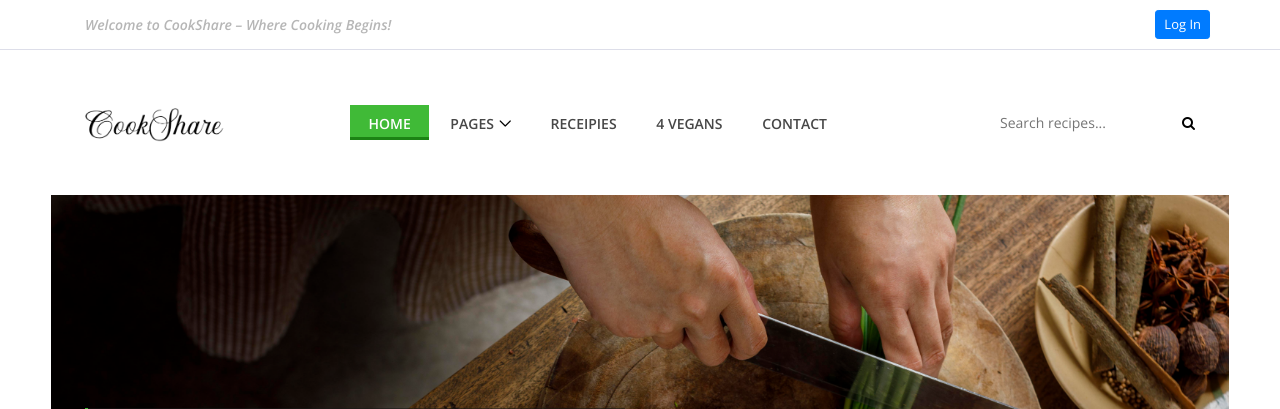
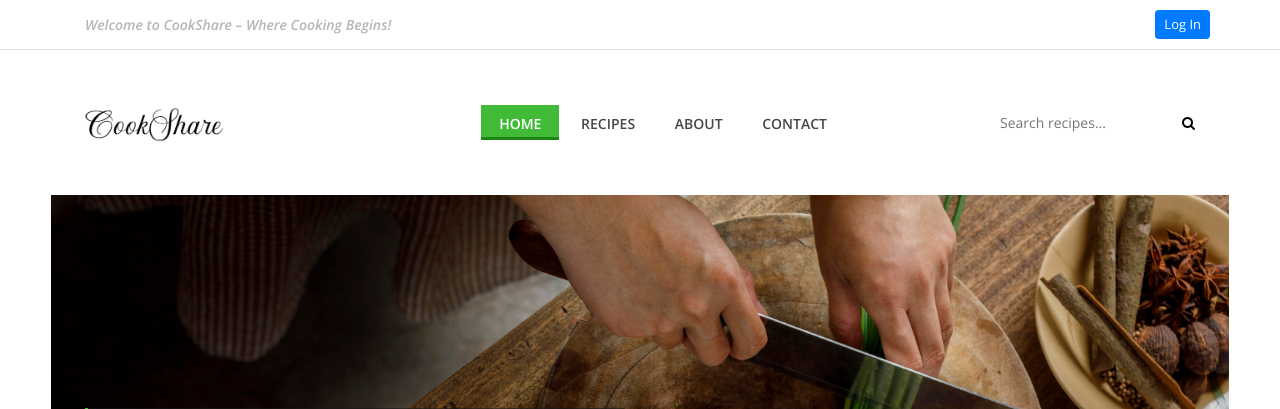
Before and after one commit to ann-jo-mathew/recipe_system, a Django app: page / in a window 1280 px wide. Shown: the top 409 px of the page. Run offline with Django 5.2, Linux system fonts and the light colour scheme; data that the repository does not hold is empty; some libraries are stand-ins or nearby versions; some web fonts are replaced.

Commit message:
navbar of home.html some changes

```diff
--- a/recipe/recipeApp/static/recipeApp/style.css
+++ b/recipe/recipeApp/static/recipeApp/style.css
@@ -688,7 +688,7 @@ textarea:focus {
   .single-best-receipe-area img {
     border-bottom: 3px solid #40ba37; }
   .single-best-receipe-area .receipe-content {
-    padding-top: 30px;
+    padding-top: 0px;
     text-align: center; }
     .single-best-receipe-area .receipe-content h5 {
       font-size: 18px;
@@ -1499,10 +1499,10 @@ height: 100%;
   .pagination-list a {
       text-decoration: none;
       padding: 8px 12px;
-      background-color: #007bff;
+      background-color: #1bc137;
       color: white;
       border-radius: 5px;
   }
   .pagination-list a:hover {
-      background-color: #0056b3;
+      background-color: #00801a;
   }
--- a/recipe/recipeApp/templates/recipeApp/base.html
+++ b/recipe/recipeApp/templates/recipeApp/base.html
@@ -113,89 +113,30 @@
 
                         <!-- Nav Start -->
                         <div class="classynav">
+                        <ul>
+                                <li class="active"><a href="{% url 'index' %}">Home</a></li>
+                                <li><a href="{%url 'recipes' %}">Recipes</a></li>
+                                <li><a href="{receipe-post.html}">About</a></li>
+                                <li><a href="contact.html">Contact</a></li>
+                            </ul>
+                        <!--{% if user.is_authenticated %}
+                        <div class="navbar-before-login">
                             <ul>
                                 <li class="active"><a href="{% url 'index' %}">Home</a></li>
-                                <li><a href="#">Pages</a>
-                                    <ul class="dropdown">
-                                        <li><a href="index.html">Home</a></li>
-                                        <li><a href="about.html">About Us</a></li>
-                                        <li><a href="blog-post.html">Blog Post</a></li>
-                                        <li><a href="receipe-post.html">Receipe Post</a></li>
-                                        <li><a href="contact.html">Contact</a></li>
-                                        <li><a href="elements.html">Elements</a></li>
-                                        <li><a href="#">Dropdown</a>
-                                            <ul class="dropdown">
-                                                <li><a href="index.html">Home</a></li>
-                                                <li><a href="about.html">About Us</a></li>
-                                                <li><a href="blog-post.html">Blog Post</a></li>
-                                                <li><a href="receipe-post.html">Receipe Post</a></li>
-                                                <li><a href="contact.html">Contact</a></li>
-                                                <li><a href="elements.html">Elements</a></li>
-                                                <li><a href="#">Dropdown</a>
-                                                    <ul class="dropdown">
-                                                        <li><a href="index.html">Home</a></li>
-                                                        <li><a href="about.html">About Us</a></li>
-                                                        <li><a href="blog-post.html">Blog Post</a></li>
-                                                        <li><a href="receipe-post.html">Receipe Post</a></li>
-                                                        <li><a href="contact.html">Contact</a></li>
-                                                        <li><a href="elements.html">Elements</a></li>
-                                                    </ul>
-                                                </li>
-                                            </ul>
-                                        </li>
-                                    </ul>
-                                </li>
-                                <!--<li><a href="#">Mega Menu</a>
-                                    <div class="megamenu">
-                                        <ul class="single-mega cn-col-4">
-                                            <li class="title">Catagory</li>
-                                            <li><a href="index.html">Home</a></li>
-                                            <li><a href="about.html">About Us</a></li>
-                                            <li><a href="blog-post.html">Blog Post</a></li>
-                                            <li><a href="receipe-post.html">Receipe Post</a></li>
-                                            <li><a href="contact.html">Contact</a></li>
-                                            <li><a href="elements.html">Elements</a></li>
-                                        </ul>
-                                        <ul class="single-mega cn-col-4">
-                                            <li class="title">Catagory</li>
-                                            <li><a href="">Home</a></li>
-                                            <li><a href="about.html">About Us</a></li>
-                                            <li><a href="blog-post.html">Blog Post</a></li>
-                                            <li><a href="receipe-post.html">Receipe Post</a></li>
-                                            <li><a href="contact.html">Contact</a></li>
-                                            <li><a href="elements.html">Elements</a></li>
-                                        </ul>
-                                        <ul class="single-mega cn-col-4">
-                                            <li class="title">Catagory</li>
-                                            <li><a href="index.html">Home</a></li>
-                                            <li><a href="about.html">About Us</a></li>
-                                            <li><a href="blog-post.html">Blog Post</a></li>
-                                            <li><a href="receipe-post.html">Receipe Post</a></li>-->
-                            <!-- Nav Start -->
-                            <!--<div class="classynav">
-                                <ul>
-                                    <li class="active"><a href="">Home</a></li>
-                                    <li><a href="#">Pages</a>
-                                        <ul class="dropdown">
-                                            <li><a href="index.html">Home</a></li>
-                                            <li><a href="about.html">About Us</a></li>
-                                            <li><a href="blog-post.html">Blog Post</a></li>
-                                            <li><a href="receipe-post.html">Recipe Post</a></li>
-                                            <li><a href="contact.html">Contact</a></li>
-                                            <li><a href="elements.html">Elements</a></li>
-                                        </ul>
-                                        <div class="single-mega cn-col-4">
-                                            <div class="receipe-slider owl-carousel">
-                                                <a href="#"><img src="{% static 'recipeApp/img/bg-img/bg1.jpg' %}" alt=""></a>
-                                                <a href="#"><img src="{% static 'recipeApp/img/bg-img/bg6.jpg' %}" alt=""></a>
-                                            </div>
-                                        </div>
-                                    </div>
-                                </li>-->
-                                <li><a href="receipe-post.html">Receipies</a></li>
-                                <li><a href="receipe-post.html">4 Vegans</a></li>
+                                <li><a href="{%url 'recipes' %}">Recipes</a></li>
+                                <li><a href="{receipe-post.html}">About</a></li>
                                 <li><a href="contact.html">Contact</a></li>
                             </ul>
+                        </div>
+                        {% else %}
+                        <div class="navbar-before-login">
+                            <ul>
+                                <li class="active"><a
+                                    href="{% url 'index' %}">Home</a></li>
+                                <li><a href="{% url 'recipes' %}">Recipes</a></li>
+                            </ul>
+                        </div>
+                        {% endif %}-->
                                    <!-- </li>
                                     <li><a href="receipe-post.html">Recipes</a></li>
                                     <li><a href="receipe-post.html">4 Vegans</a></li>
```
Also changed, not shown: recipe/recipeApp/templates/recipeApp/recipes.html (+5 -4 lines).
